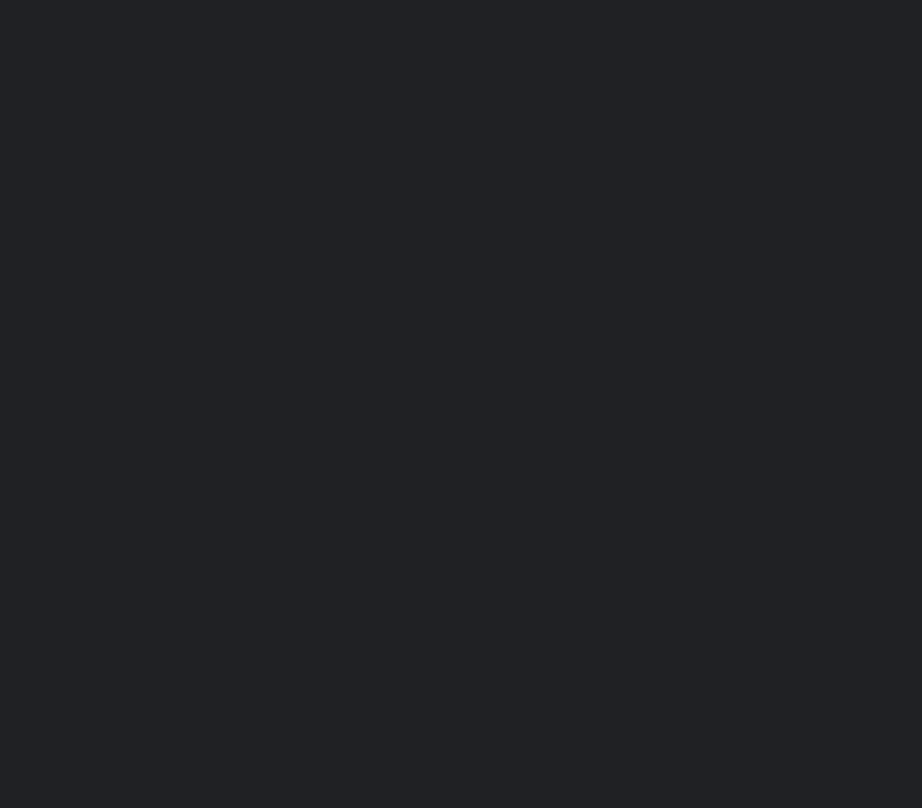
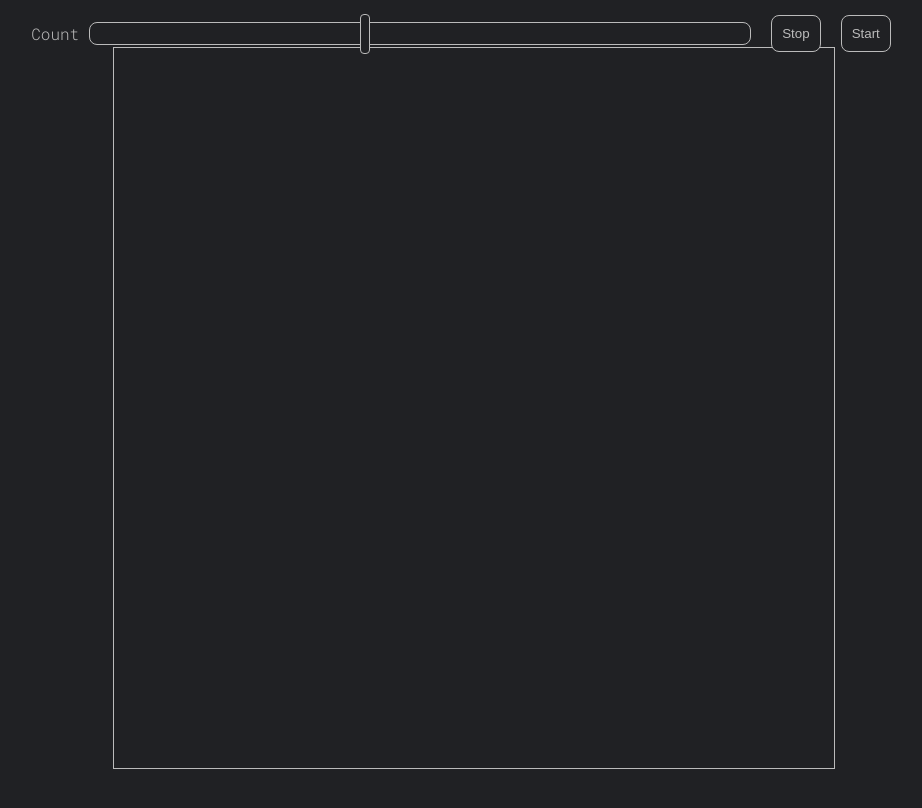
Before and after one commit to AyushmanTripathy/conways_game_of_life, a plain HTML site: page index.html in a window 1280 px wide. Shown: the whole page, without its empty margins (174-1096 px from the left). Drawn offline with Linux system fonts and the light colour scheme.

Commit message:
improved ui

```diff
--- a/index.html
+++ b/index.html
@@ -8,7 +8,25 @@
     <title>Document</title>
   </head>
   <body>
-    <section id="canvas-container"></section>
+    <!--TOP BAR-->
+    <section id="topbar">
+      <label for="count"> Count </label>
+      <input
+        type="range"
+        max="200"
+        min="30"
+        class="slider"
+        name="count"
+        value="100"
+      />
+      <button onclick="stop()">Stop</button>
+      <button onclick="startGame()">Start</button>
+    </section>
+
+    <!--CANVAS-->
+    <section id="canvas-container">
+      <canvas height="720px" width="720px"></canvas>
+    </section>
     <script src="./src/scripts/script.js"></script>
   </body>
 </html>
--- a/src/scripts/script.js
+++ b/src/scripts/script.js
@@ -1,20 +1,21 @@
+const canvas = document.querySelector("canvas");
+const ctx = canvas.getContext("2d");
 let blockSize = 10;
 const frameRate = 100;
 let main = [];
-let canvas, ctx, intervalId;
+let intervalId;
+
+let running = false;
 
 //canvas-container
 
-function startGame(size) {
+function startGame() {
+  if (running) return;
+
+  running = true;
+  const size = document.getElementsByClassName("slider")[0].value;
   //create the canvas
-  const ele = document.createElement("canvas");
-  ele.height = 600;
-  ele.width = 600;
 
-  document.querySelector("#canvas-container").appendChild(ele);
-
-  canvas = document.querySelector("canvas");
-  ctx = canvas.getContext("2d");
   init(size, makeMap(size, false));
 }
 
@@ -105,6 +106,7 @@ function draw(map) {
 }
 
 function stop() {
+  running = false;
   clearInterval(intervalId);
 }
 
@@ -122,3 +124,15 @@ function makeMap(side, def) {
 
   return arr;
 }
+
+function showOptions() {
+  document.getElementById("options-wrapper").style.display = "flex";
+  document.getElementById("showLessButton").style.display = "block";
+  document.getElementById("showMoreButton").style.display = "none";
+}
+
+function hideOptions() {
+  document.getElementById("options-wrapper").style.display = "none";
+  document.getElementById("showLessButton").style.display = "none";
+  document.getElementById("showMoreButton").style.display = "block";
+}
--- a/src/styles/style.scss
+++ b/src/styles/style.scss
@@ -10,7 +10,9 @@ $bg: #202124;
 }
 
 body {
-  @include centered;
+  display: flex;
+  align-items: center;
+  justify-content: center;
 
   background-color: $bg;
   font-family: "Roboto Mono", monospace;
@@ -18,17 +20,85 @@ body {
   height: 100vh;
   width: 100vw;
   color: $sec;
+
+  transition: display 5s;
 }
 
 #canvas-container {
-  @include centered;
+  @include centered();
 }
 
 canvas {
   border: $sec 1px solid;
 }
 
-.grid-btns {
+.slider {
+  -webkit-appearance: none;
+  width: 50%;
+  height: 1px;
+  background: $bg;
+  outline: none;
+  border: 1px solid $sec;
+  border-radius: 8px;
+}
+
+/* for chrome/safari */
+.slider::-webkit-slider-thumb {
+  -webkit-appearance: none;
+  appearance: none;
+  height: 40px;
+  width: 10px;
+  background: $bg;
+  cursor: pointer;
+  border: 1px solid $sec;
+  border-radius: 4px;
+}
+
+/* for firefox */
+.slider::-moz-range-thumb {
+  height: 5px;
+  width: 5px;
+  background: $bg;
+  cursor: pointer;
+  border: 5px solid $sec;
+  border-radius: 4px;
+}
+
+#topbar {
+  z-index: 2;
+  position: fixed;
+
+  top: 0;
+  left: 0;
+
+  margin-top: 5px;
+
+  width: 100%;
+  height: fit-content;
+
+  @include centered;
+  justify-content: center;
+  flex-direction: row;
+
+  transition: opacity 5s;
+}
+
+@mixin inputs {
+  margin: 10px;
+
   background-color: $bg;
-  border: $sec 1px solid;
+  color: $sec;
+
+  padding: 10px;
+
+  border: 1px $sec solid;
+  border-radius: 8px;
 }
+
+input {
+  @include inputs;
+}
+
+button {
+  @include inputs;
+}
```
Also changed, not shown: src/styles/style.css, 2 other files.
